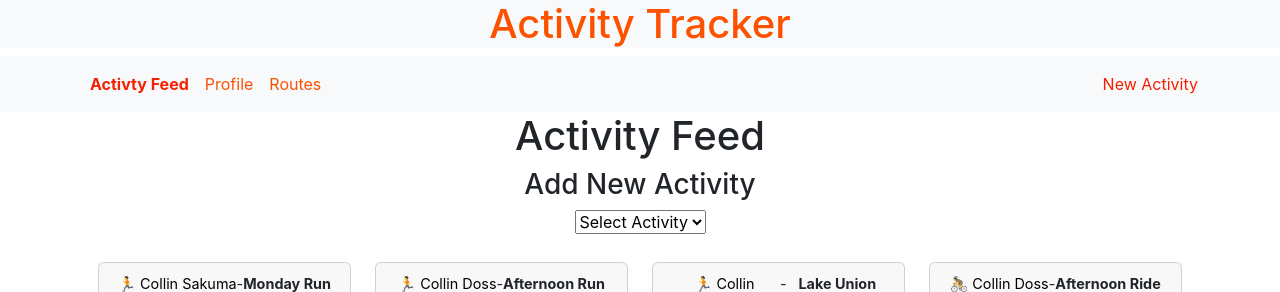
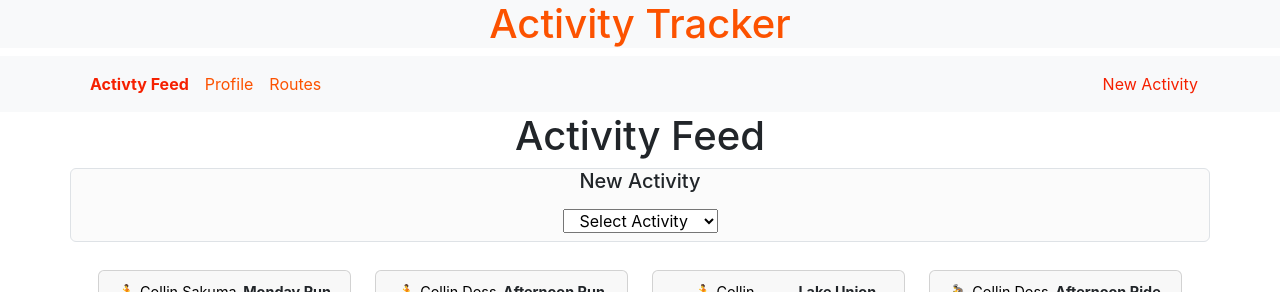
Before and after one commit to collinsakuma/Activity-Tracker-Project, a React (Create React App) app: page / in a window 1280 px wide. Both pictures are taken after a click on the button "New Activity". Shown: the top 292 px of the page. Built offline with nearby package versions, Linux system fonts and the light colour scheme; data requests are answered from the project's data file.

Commit message:
form style changes

```diff
--- a/src/components/ActivityForm.js
+++ b/src/components/ActivityForm.js
@@ -5,13 +5,15 @@ import RideForm from "./RideForm";
 function ActivityForm({ addActivitytoActivities }) {
     const [selected, setSelected] = useState("")
     return (
-    <div>
-        <h3>Add New Activity</h3>
-        <select defaultValue={"DEFAULT"} onChange={(e) => setSelected(e.target.value)}>
-            <option value="DEFAULT" disabled hidden>Select Activity</option>
-            <option value="Run">Run</option>
-            <option value="Ride">Ride</option>
-        </select>
+    <div className="form container border rounded">
+        <h5>New Activity</h5>
+        <div className="row d-flex justify-content-center">
+            <select className="col-auto m-2"  defaultValue={"DEFAULT"} onChange={(e) => setSelected(e.target.value)}>
+                <option value="DEFAULT" disabled hidden>Select Activity</option>
+                <option value="Run">Run</option>
+                <option value="Ride">Ride</option>
+            </select>
+        </div>
         {selected === "Run" ? <RunForm addActivitytoActivities={addActivitytoActivities}/> : null}
         {selected === "Ride" ? <RideForm addActivitytoActivities={addActivitytoActivities}/> : null}
     </div>
--- a/src/components/Home.js
+++ b/src/components/Home.js
@@ -14,7 +14,6 @@ function Home({ activities,  addActivitytoActivities, showForm }) {
             <h1>Activity Feed</h1>
             {showForm ? <ActivityForm addActivitytoActivities={addActivitytoActivities}/> : null}
             <div className="button">
-
             </div>
             <div className="container">
                 <div className="row row-cols-1 row-cols-md-2 row-cols-lg-4 g-4 m-1">
--- a/src/components/RideForm.js
+++ b/src/components/RideForm.js
@@ -32,7 +32,7 @@ function RideForm({ addActivitytoActivities }) {
     return (
         <div className="container">
         <form onSubmit={handleRunSubmit} className="row">
-            <div className="col-6">
+            <div className="col-6 g-1">
                 <input
                     className={"form-control"}
                     type="text"
@@ -42,7 +42,7 @@ function RideForm({ addActivitytoActivities }) {
                     onChange={(e) => setTitle(e.target.value)}
                 />
             </div>
-            <div className="col-6">
+            <div className="col-6 g-1">
                 <select className="form-select" defaultValue={"DEFAULT"} onChange={(e) => setProfile(e.target.value)}>
                     <option value="DEFAULT" disabled hidden>Profile</option>
                     <option value="Collin Sakuma">Collin Sakuma</option>
@@ -50,7 +50,7 @@ function RideForm({ addActivitytoActivities }) {
                     <option value="Katelyn Luther">Katelyn Luther</option>
                 </select>
             </div>
-            <div className="col-6">
+            <div className="col-6 g-1">
                 <input
                     className={"form-control"}
                     type="date"
@@ -59,7 +59,7 @@ function RideForm({ addActivitytoActivities }) {
                     onChange={(e) => setDate(e.target.value)}
                 />
             </div>
-            <div className="col-6">
+            <div className="col-6 g-1">
                 <input
                     className={"form-control"}
                     type="time"
@@ -68,7 +68,7 @@ function RideForm({ addActivitytoActivities }) {
                     onChange={(e) => setTime(e.target.value)}
                 />
             </div>
-            <div className="col-6">
+            <div className="col-6 g-1">
                 <input
                     className={"form-control"}
                     type="text"
@@ -78,7 +78,7 @@ function RideForm({ addActivitytoActivities }) {
                     onChange={(e) => setImage(e.target.value)}
                 />
             </div>
-            <div className="col-6">
+            <div className="col-6 g-1">
                 <input
                     className={"form-control"}
                     type="text"
@@ -88,7 +88,7 @@ function RideForm({ addActivitytoActivities }) {
                     onChange={(e) => setMovementTime(e.target.value)}
                 />
             </div>
-            <div className="col-6">
+            <div className="col-6 g-1">
                 <input
                     className={"form-control"}
                     type="number"
@@ -98,7 +98,7 @@ function RideForm({ addActivitytoActivities }) {
                     onChange={(e) => setDistance(e.target.value)}
                 />
             </div>
-            <div className="col-6">
+            <div className="col-6 g-1">
                 <input
                     className={"form-control"}
                     type="number"
@@ -108,7 +108,7 @@ function RideForm({ addActivitytoActivities }) {
                     onChange={(e) => setSpeed(e.target.value)}
                 />
             </div>
-            <div className="col-6">
+            <div className="col-6 g-1">
                 <input
                     className={"form-control"}
                     type="number"
@@ -118,7 +118,7 @@ function RideForm({ addActivitytoActivities }) {
                     onChange={(e) => setElevation(e.target.value)}
                 />
             </div>
-            <div className="col-12">
+            <div className="col-12 g-2 m-1">
                 <input
                     type="submit"
                     name="submit"
--- a/src/index.css
+++ b/src/index.css
@@ -10,10 +10,6 @@ body {
 code {
   font-family: source-code-pro, Menlo, Monaco, Consolas, 'Courier New',
     monospace;
-}
-
-.activityForm {
-  width: 300px;
 }
 
 .header-profile {
@@ -80,3 +76,11 @@ code {
 .hidden {
   display: none;
 }
+
+.form {
+  background-color: #FBFBFB;
+}
+
+.form-dropdown {
+  align-self: center;
+}
```
